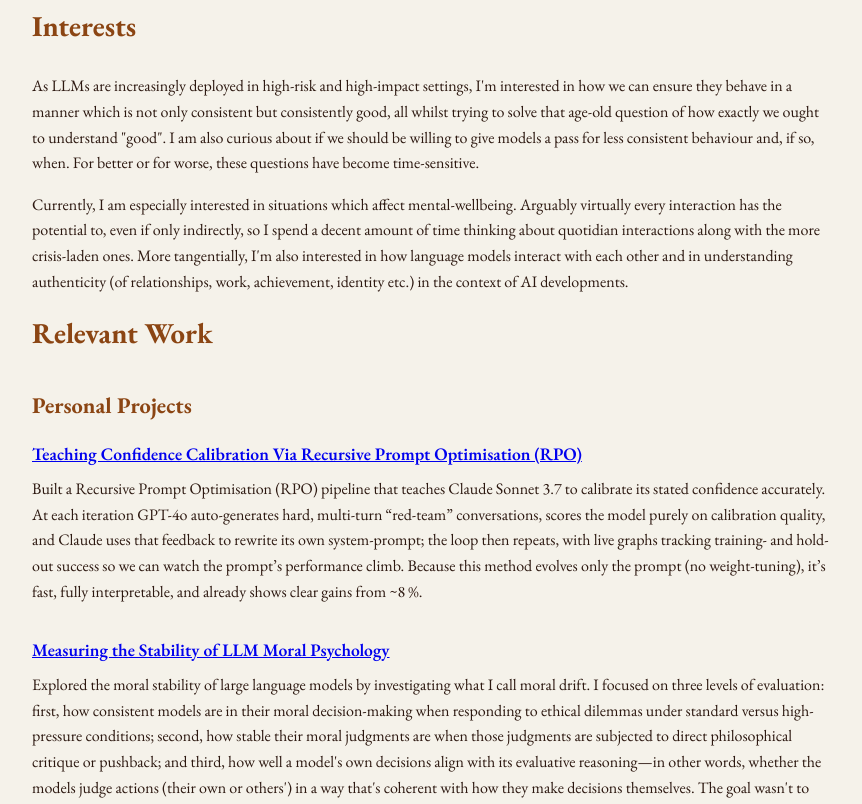
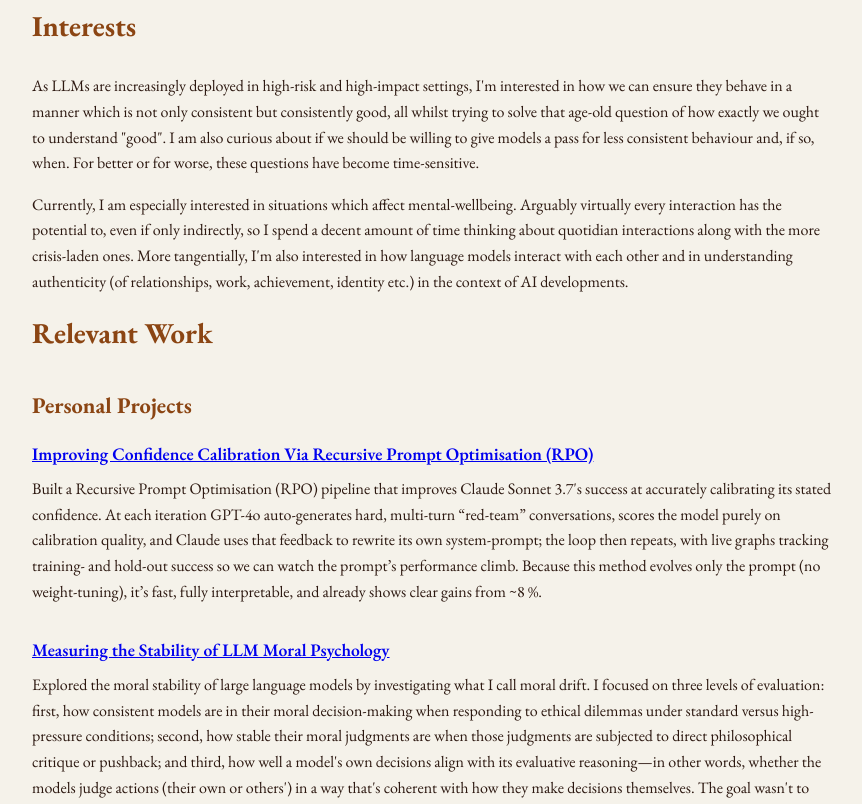
Before and after one commit to theokitsberg/theokitsberg.github.io, a plain HTML site: page index.html in a window 1280 px wide. Shown: the part 458-1262 px from the top of the page, without its empty margins (208-1070 px from the left). Drawn offline with nearby package versions, Linux system fonts and the light colour scheme.

Commit message:
Update index.html

```diff
--- a/index.html
+++ b/index.html
@@ -52,9 +52,9 @@
 
                 <h3>Personal Projects</h3>
                 <div class="project">
-                    <h4><a href="fourthwallrpo.pdf" target="_blank" rel="noopener noreferrer">Teaching Confidence Calibration Via Recursive Prompt Optimisation (RPO)</a></h4>
+                    <h4><a href="fourthwallrpo.pdf" target="_blank" rel="noopener noreferrer">Improving Confidence Calibration Via Recursive Prompt Optimisation (RPO)</a></h4>
                     <p>
-                        Built a Recursive Prompt Optimisation (RPO) pipeline that teaches Claude Sonnet 3.7 to calibrate its stated confidence accurately. At each iteration GPT-4o auto-generates hard, multi-turn “red-team” conversations, scores the model purely on calibration quality, and Claude uses that feedback to rewrite its own system-prompt; the loop then repeats, with live graphs tracking training- and hold-out success so we can watch the prompt’s performance climb. Because this method evolves only the prompt (no weight-tuning), it’s fast, fully interpretable, and already shows clear gains from ~8 %.
+                        Built a Recursive Prompt Optimisation (RPO) pipeline that improves Claude Sonnet 3.7's success at accurately calibrating its stated confidence. At each iteration GPT-4o auto-generates hard, multi-turn “red-team” conversations, scores the model purely on calibration quality, and Claude uses that feedback to rewrite its own system-prompt; the loop then repeats, with live graphs tracking training- and hold-out success so we can watch the prompt’s performance climb. Because this method evolves only the prompt (no weight-tuning), it’s fast, fully interpretable, and already shows clear gains from ~8 %.
                     </p>
                 </div>
 
```
